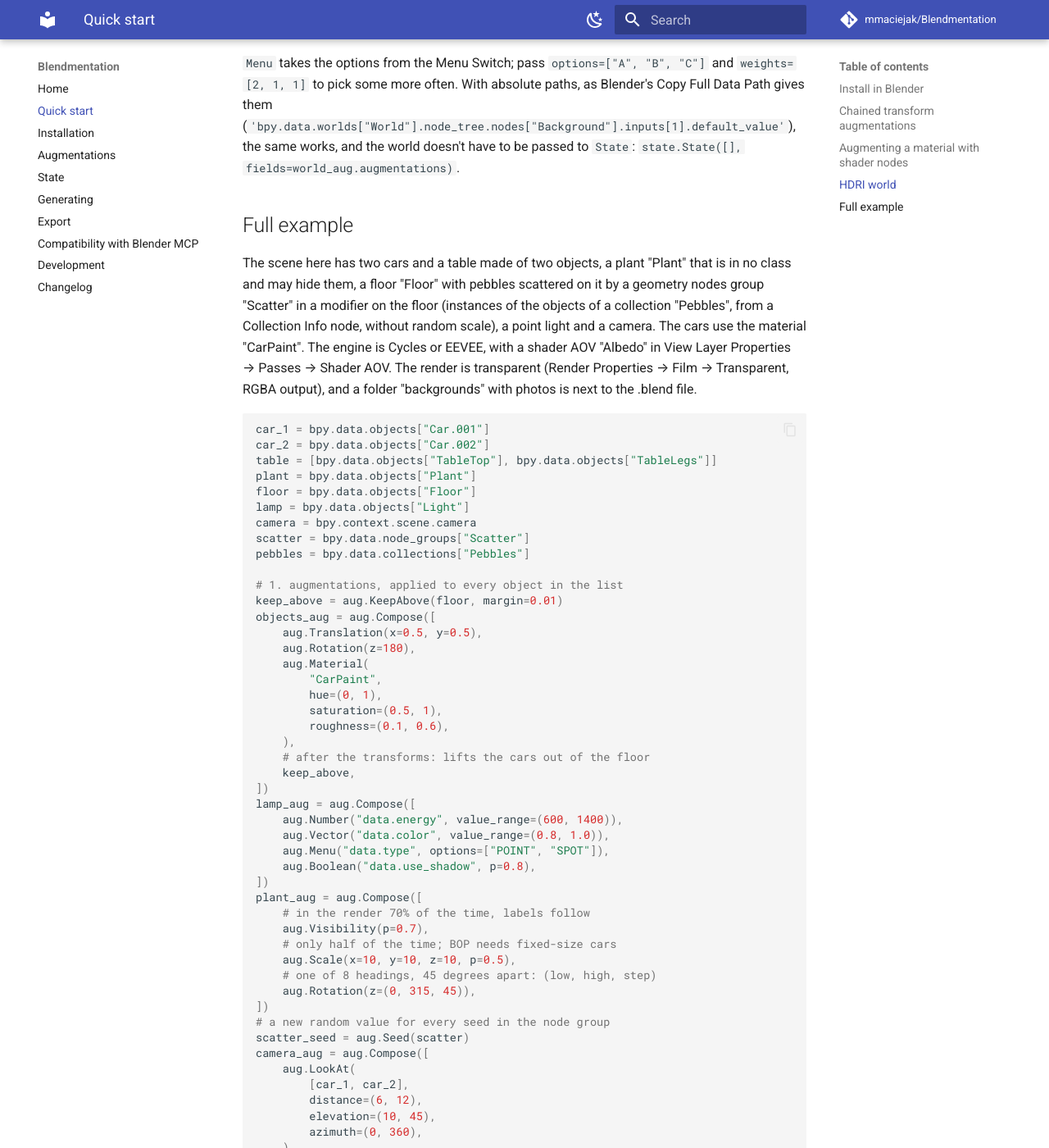
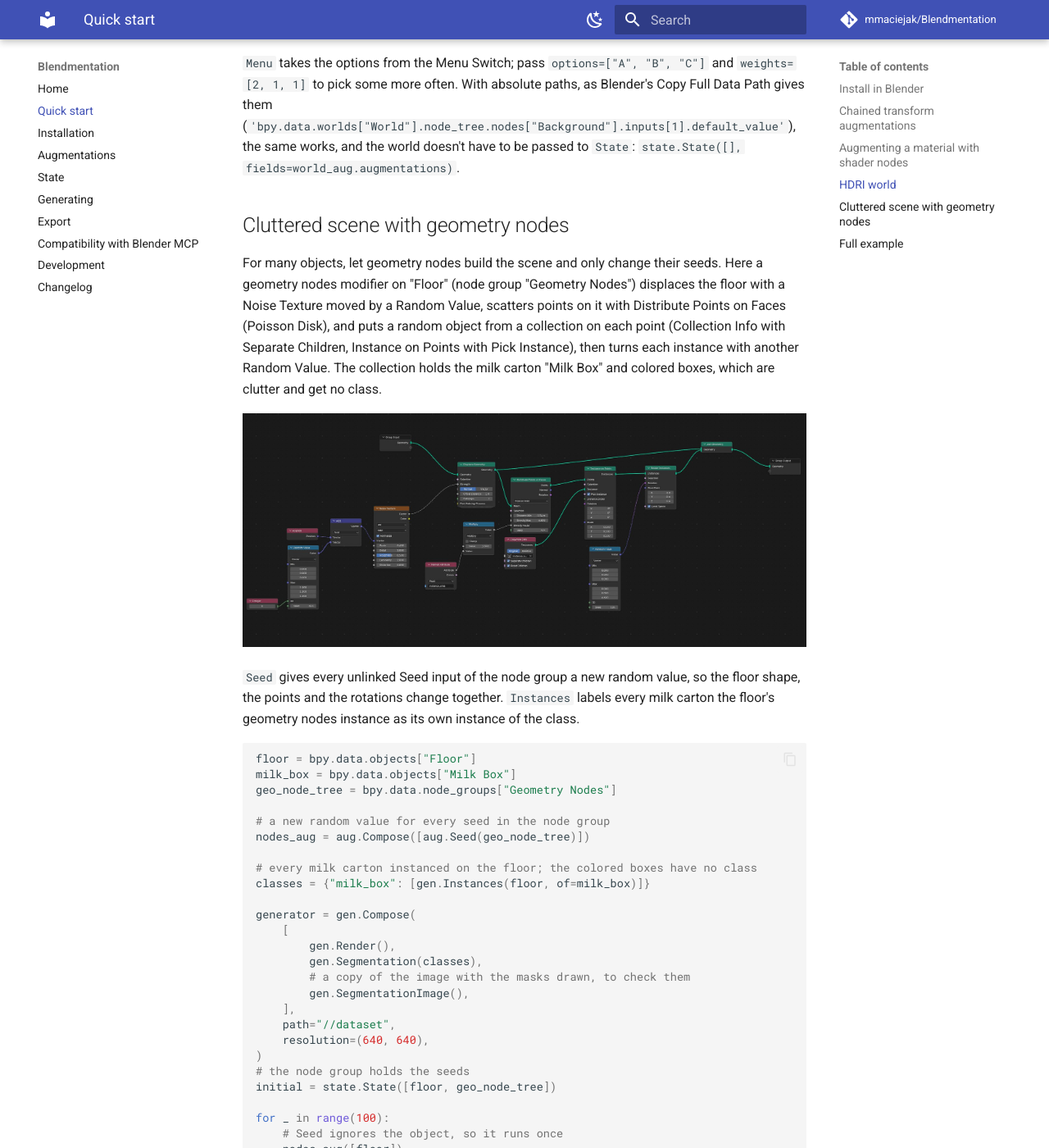
Before and after one commit to mmaciejak/Blendmentation, an MkDocs documentation site: the page built from docs/quick-start.md, in a window 1280 px wide and 1400 px high, scrolled down 9901 px. Shown: the whole window at 82% size. Built offline with MkDocs 1.6.1 and Material for MkDocs 9.7.7, drawn with Linux system fonts in a browser that asks for light colours; comment, search, counter and statistics services are not loaded; some of the changed text lies outside the part shown.

Commit message:
add a geometry nodes scatter example to the Quick start
Co-Authored-By: Claude Opus 5.5 <noreply@anthropic.com>

````diff
--- a/docs/quick-start.md
+++ b/docs/quick-start.md
@@ -418,6 +418,57 @@ Data Path gives them (`'bpy.data.worlds["World"].node_tree.nodes["Background"].i
 the same works, and the world doesn't have to be passed to `State`:
 `state.State([], fields=world_aug.augmentations)`.
 
+## Cluttered scene with geometry nodes
+
+For many objects, let geometry nodes build the scene and only change their seeds. Here
+a geometry nodes modifier on "Floor" (node group "Geometry Nodes") displaces the floor
+with a Noise Texture moved by a Random Value, scatters points on it with Distribute
+Points on Faces (Poisson Disk), and puts a random object from a collection on each point
+(Collection Info with Separate Children, Instance on Points with Pick Instance), then
+turns each instance with another Random Value. The collection holds the milk carton
+"Milk Box" and colored boxes, which are clutter and get no class.
+
+![Geometry nodes: Displace Geometry with a Noise Texture, Distribute Points on Faces, Instance on Points from a Collection Info, Rotate Instances with a Random Value](images/scatter-nodes.jpg)
+
+`Seed` gives every unlinked Seed input of the node group a new random value, so the
+floor shape, the points and the rotations change together. `Instances` labels every milk
+carton the floor's geometry nodes instance as its own instance of the class.
+
+```python
+floor = bpy.data.objects["Floor"]
+milk_box = bpy.data.objects["Milk Box"]
+geo_node_tree = bpy.data.node_groups["Geometry Nodes"]
+
+# a new random value for every seed in the node group
+nodes_aug = aug.Compose([aug.Seed(geo_node_tree)])
+
+# every milk carton instanced on the floor; the colored boxes have no class
+classes = {"milk_box": [gen.Instances(floor, of=milk_box)]}
+
+generator = gen.Compose(
+    [
+        gen.Render(),
+        gen.Segmentation(classes),
+        # a copy of the image with the masks drawn, to check them
+        gen.SegmentationImage(),
+    ],
+    path="//dataset",
+    resolution=(640, 640),
+)
+# the node group holds the seeds
+initial = state.State([floor, geo_node_tree])
+
+for _ in range(100):
+    # Seed ignores the object, so it runs once
+    nodes_aug([floor])
+    generator()
+    initial.restore()
+```
+
+![Three renders of milk cartons and boxes scattered on a displaced floor](images/scatter-renders.jpg){ .full-width }
+
+![Three SegmentationImage previews with the milk carton masks drawn](images/scatter-segmentation.jpg){ .full-width }
+
 ## Full example
 
 The scene here has two cars and a table made of two objects, a plant "Plant" that is in no
````
Also changed, not shown: docs/images/scatter-nodes.jpg (added), docs/images/scatter-renders.jpg (added), docs/images/scatter-segmentation.jpg (added).
